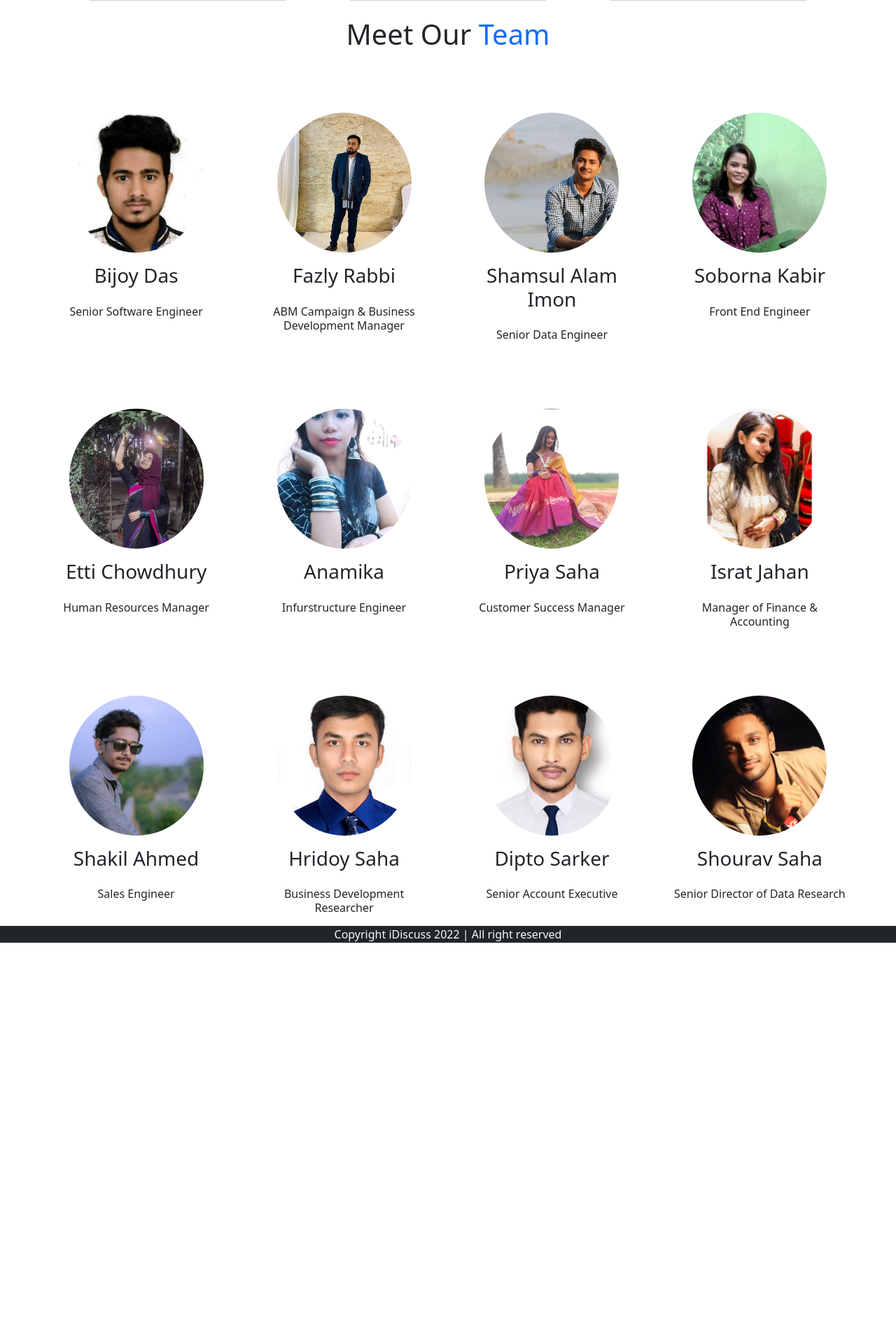
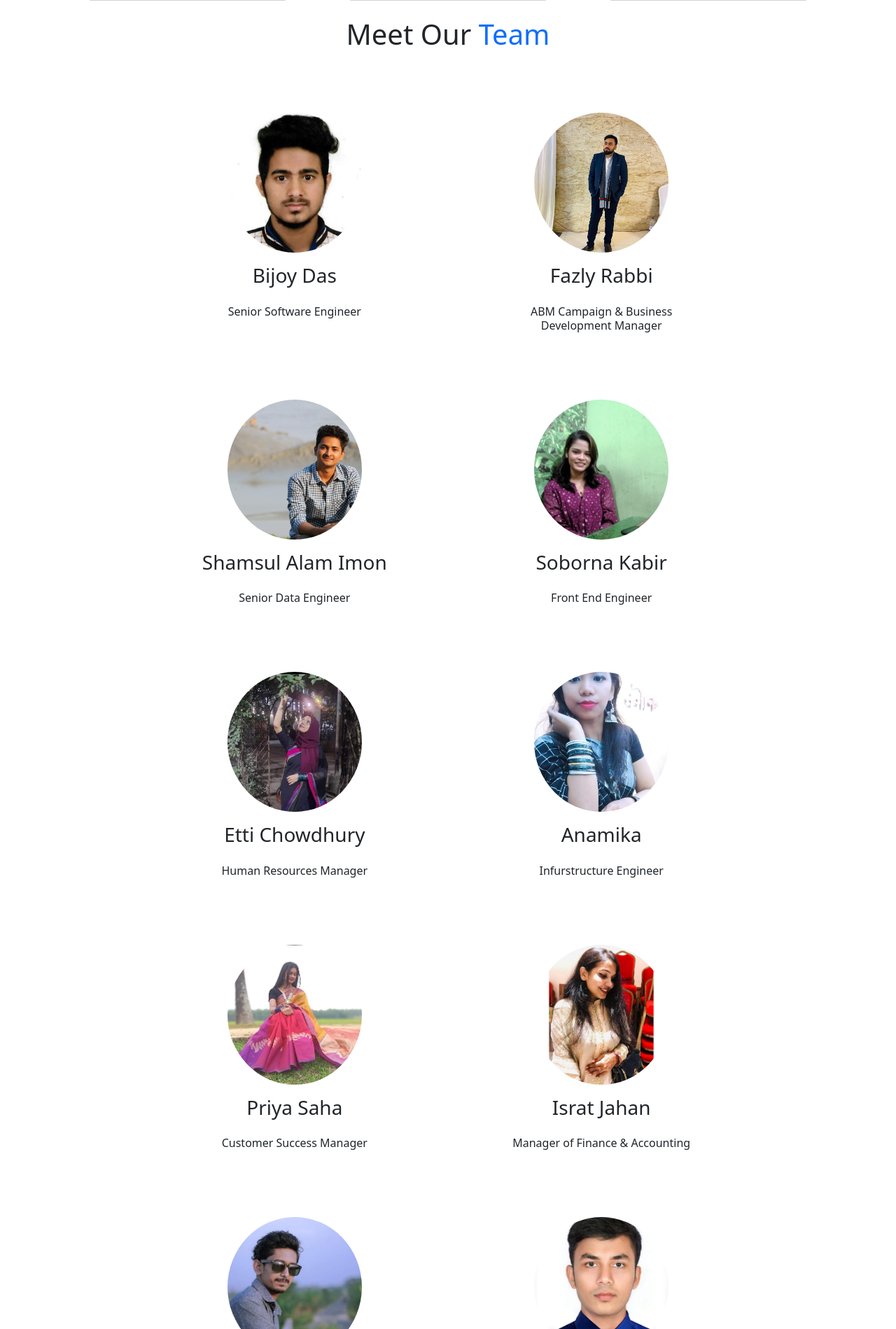
Before and after one commit to sonjoysaha36/FORUM, a PHP site: page /about.php in a window 1280 px wide. Shown: the part 898-2797 px from the top of the page at 70% size. Before the commit the page ends 2245 px from the top, so only its background shows below. Run offline with PHP 8.4, Linux system fonts and the light colour scheme; data that the repository does not hold is empty.

Commit message:
change in about

```diff
--- a/about.php
+++ b/about.php
@@ -25,7 +25,7 @@
     }
 
     .about-team-member {
-        width: 20%;
+        width: 100%;
         max-width: 24.2rem;
         margin: 5rem 1.6rem 0;
         display: flex;
```
